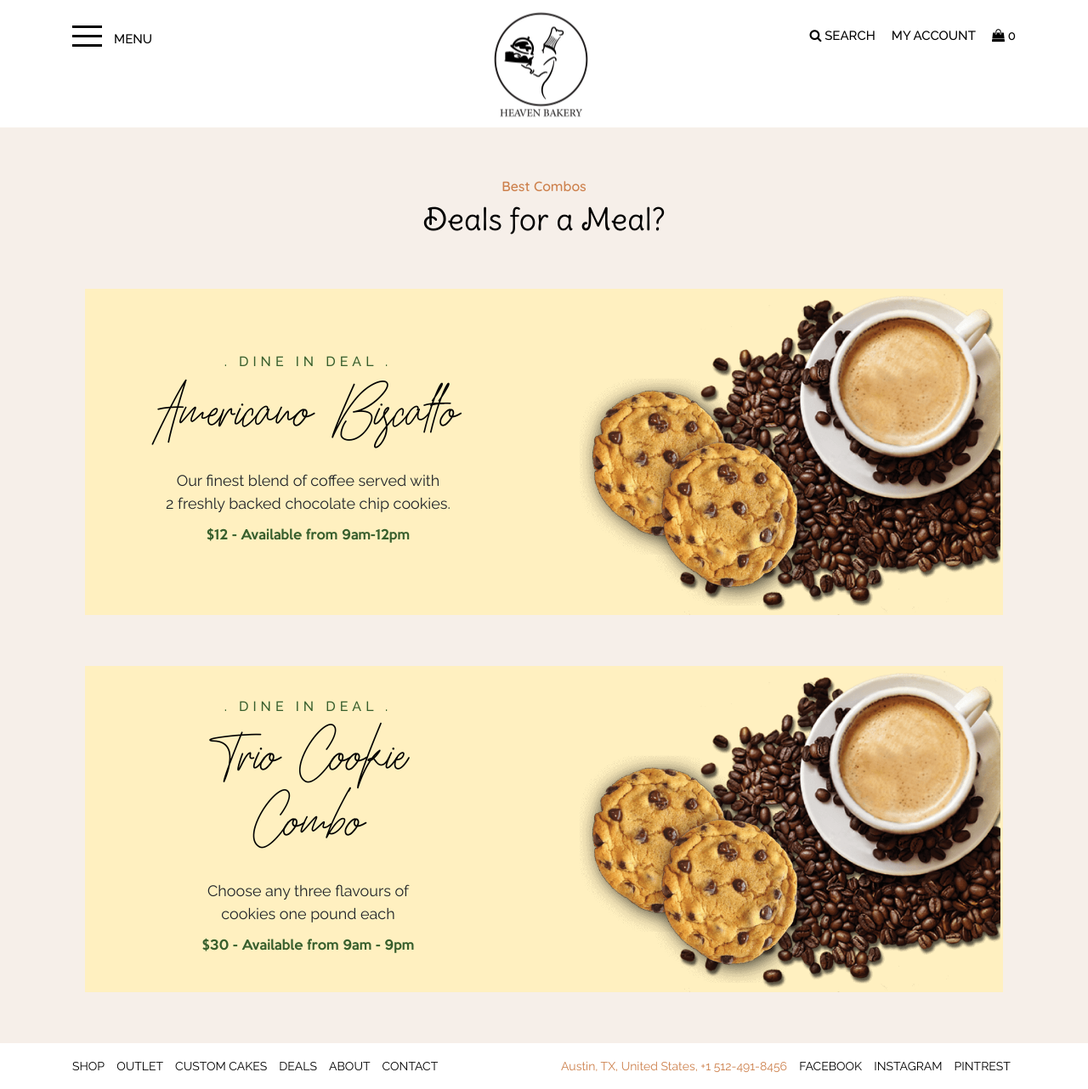
After one commit to furqanzamir/heavenbakery, a PHP site: page /deals.php in a window 1280 px wide. The commit adds this page. Shown: the whole page at 85% size. Run offline with PHP 8.4, Linux system fonts and the light colour scheme.

Commit message:
Deals page add

```diff
--- a/css/style.css
+++ b/css/style.css
@@ -274,6 +274,8 @@ header {
       color: #385f2d; }
     .heaven-bakery-section .american-biscotta p {
       font-size: 18px; }
+  .heaven-bakery-section .american-trycookies {
+    background-color: #fcd5c2; }
 
 .getintouch {
   background-color: #f2d9c9;
@@ -341,14 +343,29 @@ header {
         float: right; }
   .contactus .out-details {
     background-color: #cd804c;
-    padding: 20px; }
+    padding: 30px;
+    color: #fff; }
+    .contactus .out-details .dt-bd {
+      height: 1px;
+      background-color: #fff;
+      width: 100%;
+      margin: 20px 0px; }
+    .contactus .out-details p {
+      font-size: 15px;
+      font-family: 'quicksand_lightregular'; }
+    .contactus .out-details h3 {
+      font-family: 'quicksand_mediumregular'; }
 
 /*========== Standard Classes ===========*/
 .padtb30 {
   padding: 30px 0px; }
 
+.imgtb60 {
+  margin: 60px 0px; }
+
 footer {
-  padding: 15px 0px; }
+  padding: 15px 0px;
+  background-color: #fff; }
   footer .footer-link ul {
     padding: 0px;
     margin: 0px; }
@@ -370,7 +387,8 @@ footer {
         color: #000;
         font-size: 14px; }
       footer .footer-socail-link ul li p {
-        font-size: 14px; }
+        font-size: 14px;
+        margin: 0px; }
         footer .footer-socail-link ul li p a {
           color: #cd804c; }
 
--- a/css/style.scss
+++ b/css/style.scss
@@ -361,6 +361,7 @@ header{
     .imgtb50{
         margin: 25px auto;
     }
+
     .american-biscotta{
         background-color: #fff0c0;
         h4{
@@ -388,6 +389,9 @@ header{
         p{
             font-size: $base-fontsize + 4px;
         }
+    }
+    .american-trycookies{
+        background-color: #fcd5c2;
     }
 }
 .getintouch{
@@ -475,15 +479,33 @@ header{
   }
   .out-details{
     background-color: #cd804c;
-    padding: 20px;
+    padding: 30px;
+    color: #fff;
+    .dt-bd{
+      height: 1px;
+      background-color: #fff;
+      width: 100%;
+      margin: 20px 0px;
+    }
+    p{
+      font-size: $base-fontsize + 1px;
+      font-family: 'quicksand_lightregular';
+    }
+    h3{
+      font-family: 'quicksand_mediumregular';
+    }
   }
 }
 /*========== Standard Classes ===========*/
 .padtb30{
   padding: 30px 0px;
 }
+.imgtb60{
+  margin: 60px 0px;
+}
 footer{
     padding: 15px 0px;
+    background-color: #fff;
     .footer-link{
         ul{
             padding: 0px;
@@ -512,8 +534,8 @@ footer{
                     font-size: $base-fontsize;
                 }
                 p{
-
                   font-size: $base-fontsize;
+                  margin: 0px;
                   a{
                     color: $prim-color;
                   }
--- /dev/null
+++ b/deals.php
@@ -0,0 +1,44 @@
+<?php include('header.php'); ?>
+<div class="heaven-bakery-section">
+  <div class="heaven-deals">
+    <div class="container">
+      <h3>Best Combos </h3>
+      <h2>Deals for a Meal?</h2>
+      <div class="container">
+        <div class="american-biscotta imgtb60">
+          <div class="row align-items-center h-100">
+            <div class="col-lg-6 col-sm-6">
+              <h4>. DINE IN DEAL .</h4>
+               <h1>Americano Biscatto</h1>
+               <p>Our finest blend of coffee served with <br/>2 freshly backed chocolate chip cookies.</p>
+               <h5>$12 - Available from 9am-12pm</h5>
+            </div>
+            <div class="col-lg-6 col-sm-6">
+              <img src="images/heaven-biscatto.png" class="img-fluid">
+            </div>
+          </div>
+        </div>
+      </div>
+      <div class="container">
+        <div class="american-biscotta imgtb60">
+          <div class="row align-items-center h-100">
+            <div class="col-lg-6 col-sm-6">
+              <h4>. DINE IN DEAL .</h4>
+               <h1>Trio  Cookie <br/>Combo</h1>
+               <p>Choose any three flavours of<br/>cookies one pound each</p>
+               <h5>$30 - Available from 9am -  9pm</h5>
+            </div>
+            <div class="col-lg-6 col-sm-6">
+              <img src="images/heaven-biscatto.png" class="img-fluid">
+            </div>
+          </div>
+        </div>
+      </div>
+    </div>
+  </div>
+</div>
+
+
+
+
+<?php include('footer.php'); ?>
```
Also changed, not shown: contactus.php (+23 -1 lines), images/customcake-img.jpg (added), images/heaven-map.jpg (added), 1 other file.
